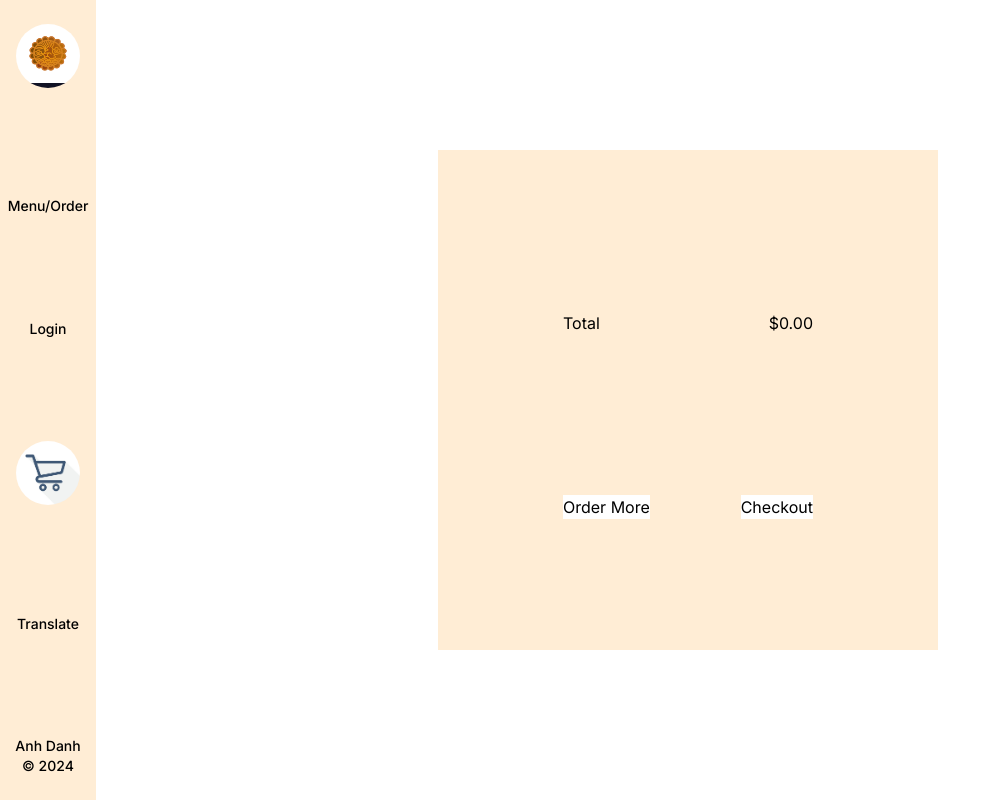
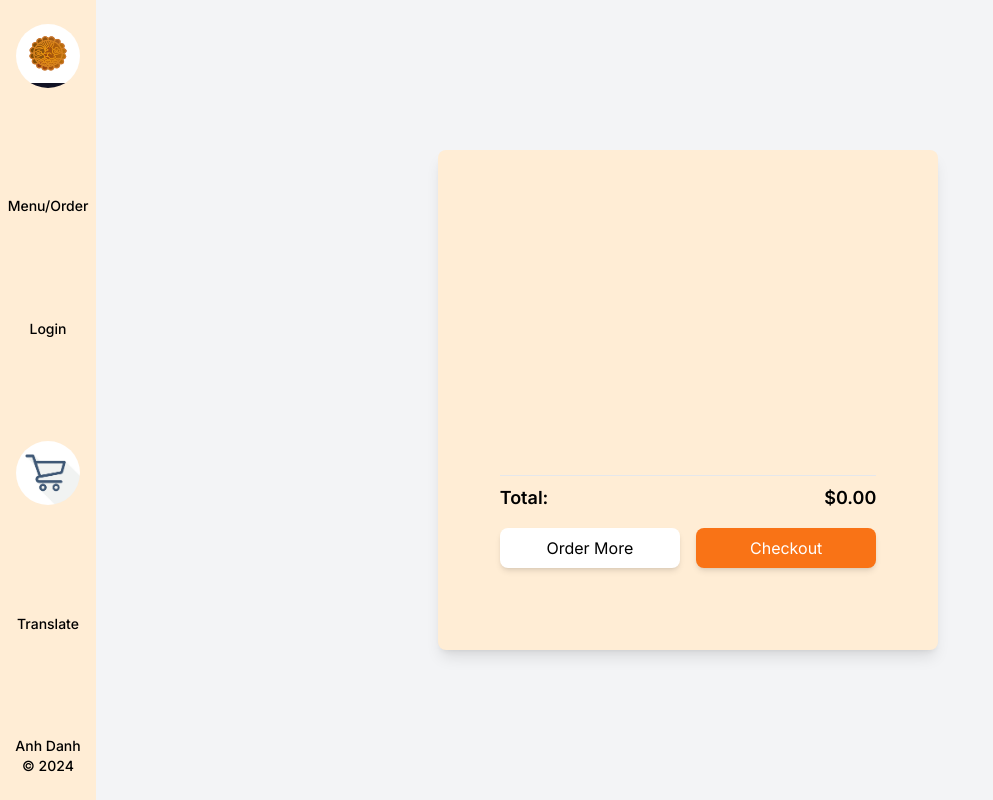
Before and after one commit to juiceman1014/bakery-website, a Next.js app in the folder client/: page /cart in a window 1280 px wide. Shown: the whole page, without its empty margins (0-993 px from the left). Built offline with nearby package versions, Linux system fonts and the light colour scheme.

Commit message:
updated frontend styling and fixed variable namiing

```diff
--- a/client/src/app/cart/page.jsx
+++ b/client/src/app/cart/page.jsx
@@ -55,45 +55,48 @@ const Cart = () => {
 
   return (
     <>
-      <div className="flex flex-row justify-center items-center h-screen">
-        <container className="flex flex-col justify-center items-center bg-orange-100 h-[500px] w-[500px] my-auto justify-evenly">
+      <div className="flex flex-row justify-center items-center h-screen bg-gray-100">
+        <div className="flex flex-col justify-center items-center bg-orange-100 h-[500px] w-[500px] rounded-lg shadow-lg p-6">
 
-          <div className="h-1/6 w-6/12 flex flex-col justify-center">
-          {cartItems.map((item) => (
-            <div key = {item.ID} className="flex justify-between">
-              <p>{item.item_name}</p>
-              <p>{item.price}</p>
-              <p>Quantity: {item.quantity}</p>
-              <button
-              onClick = {() => handleDelete(item.ID)}
-              className = "text-[red]"
-              >
-                X
-              </button>
-            </div>
-          ))}
-
-            <div className="flex justify-between">
-              <p>Total</p>
-              <p>${total}</p>
-            </div>
+          {/* Cart Items */}
+          <div className="h-1/2 w-10/12 flex flex-col space-y-3 overflow-y-auto">
+            {cartItems.map((item) => (
+              <div key={item.ID} className="flex justify-between items-center bg-white p-3 rounded-lg shadow-sm">
+                <div>
+                  <p className="font-semibold">{item.item_name}</p>
+                  <p className="text-gray-600">${item.price}</p>
+                  <p className="text-gray-500">Quantity: {item.quantity}</p>
+                </div>
+                <button
+                  onClick={() => handleDelete(item.ID)}
+                  className="text-red-500 font-bold text-lg hover:text-red-700 transition duration-200"
+                >
+                  ×
+                </button>
+              </div>
+            ))}
           </div>
 
-          <div className="flex justify-between w-6/12">
-            <Link
-              href="/menu"
-              className="bg-white flex justify-center"
-            >
-              <button>Order More</button>
+          {/* Total Price */}
+          <div className="w-10/12 flex justify-between items-center text-lg font-semibold mt-4 border-t pt-2">
+            <p>Total:</p>
+            <p>${(Number(total) || 0).toFixed(2)}</p>
+          </div>
+
+          {/* Buttons */}
+          <div className="flex justify-between w-10/12 mt-4 space-x-4">
+            <Link href="/menu" className="w-1/2">
+              <button className="w-full bg-white py-2 px-4 rounded-lg shadow-md hover:bg-gray-200 transition duration-200">
+                Order More
+              </button>
             </Link>
-            <Link
-              href="/checkout-methods"
-              className="bg-white flex justify-center"
-            >
-              <button>Checkout</button>
+            <Link href="/checkout-methods" className="w-1/2">
+              <button className="w-full bg-orange-500 text-white py-2 px-4 rounded-lg shadow-md hover:bg-orange-600 transition duration-200">
+                Checkout
+              </button>
             </Link>
           </div>
-        </container>
+        </div>
       </div>
     </>
   );
--- a/client/src/app/menu/page.jsx
+++ b/client/src/app/menu/page.jsx
@@ -46,13 +46,13 @@ const Menu = () => {
       }
     } else{
       let guestCart = JSON.parse(localStorage.getItem('guest_cart')) || [];
-      const existingItem = guestCart.find(cartItem => cartItem.ID === item.ID);
+      const existingItem = guestCart.find(cartItem => cartItem.ID === item.id);
 
       if(existingItem){
         existingItem.quantity += 1;
       }else{
         guestCart.push({
-          ID: item.ID,
+          ID: item.id,
           item_name: item.item_name,
           price: item.price,
           quantity: 1
```
